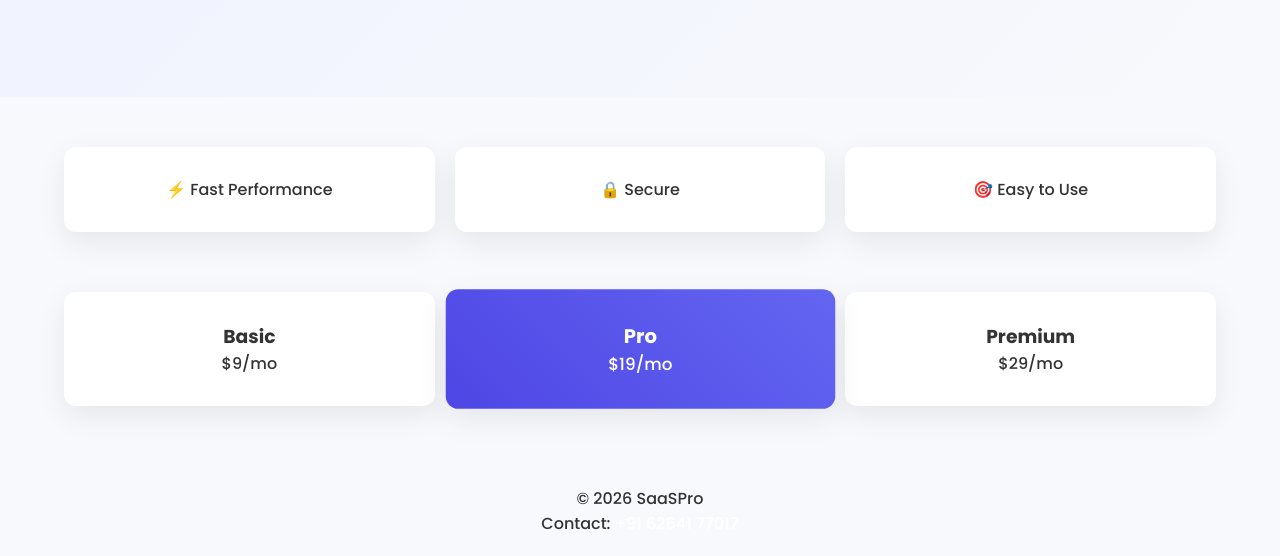
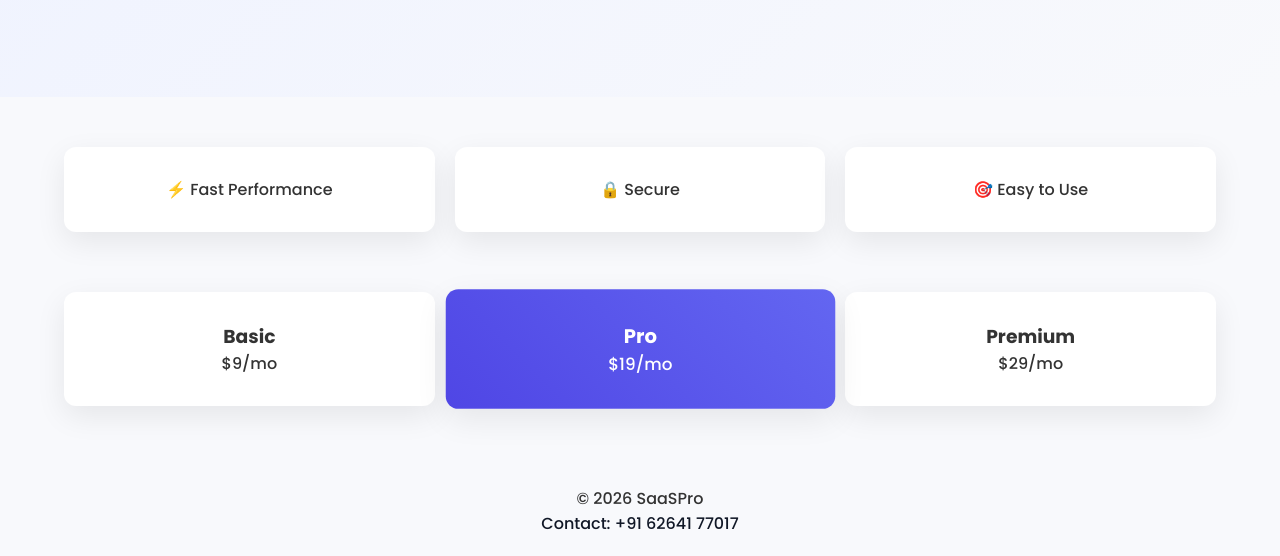
Before and after one commit to raijayesh35-lab/SaaS-landing-template, a plain HTML site: page index.html in a window 1280 px wide. Shown: the part 490-1046 px from the top of the page. Drawn offline with Linux system fonts and the light colour scheme.

Commit message:
Update index.html

```diff
--- a/index.html
+++ b/index.html
@@ -64,7 +64,8 @@
 
 <footer>
   <p>© 2026 SaaSPro</p>
-  <p>Contact: <a href="tel:+916264177017" style="color: #fff; text-decoration: none;">+91 62641 77017</a></p>
+  <p style="color: #111827; font-weight: 500;">Contact: +91 62641 77017</p>
+
 
 </footer>
 
```
